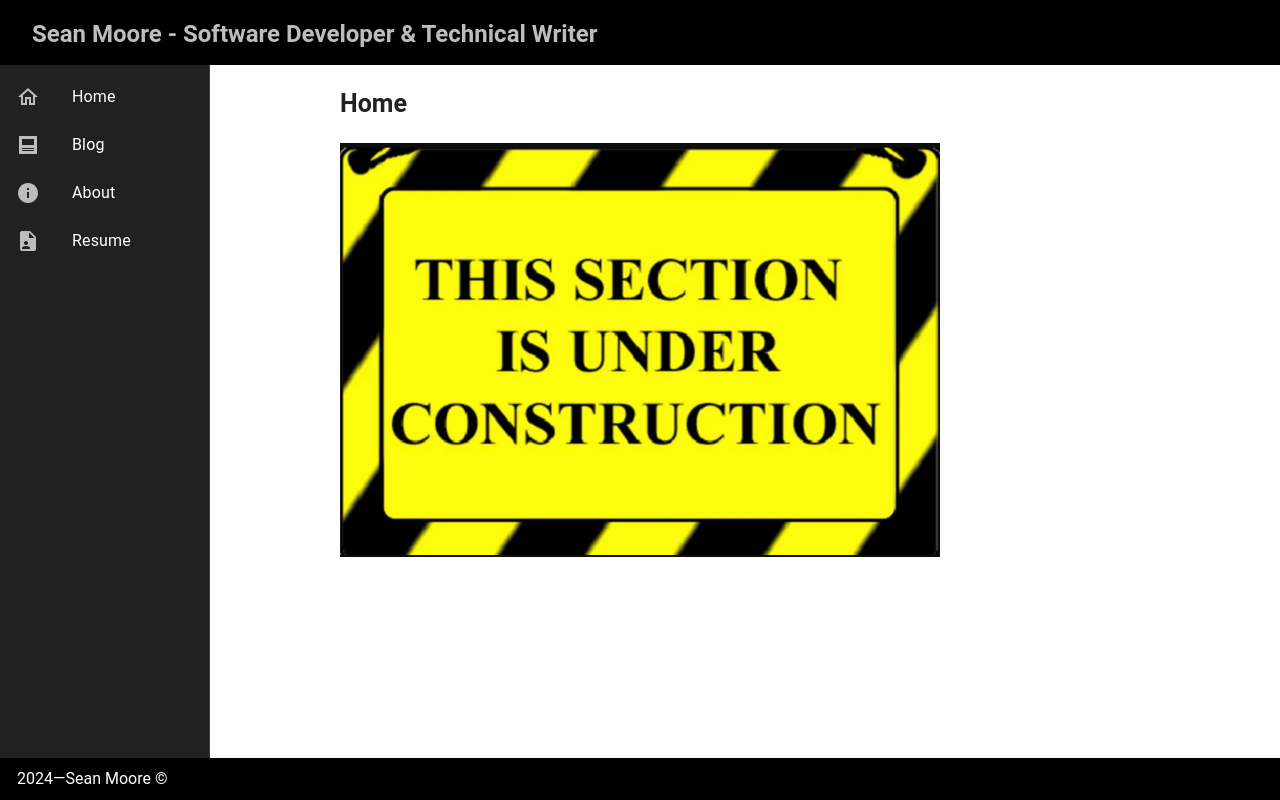
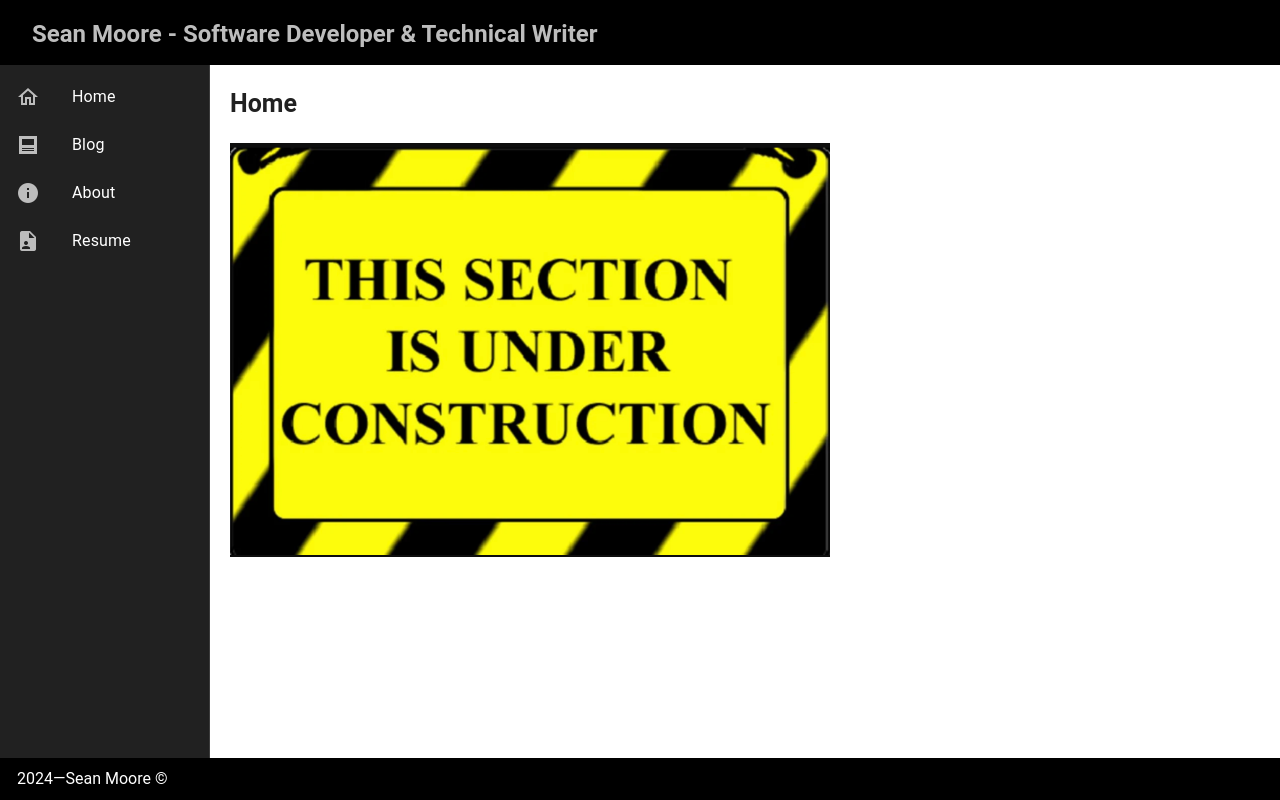
Before and after one commit to seanmooretechwriter/seanmooretechwriter.github.io, a Vue app: page / in a window 1280 px wide. Built offline with nearby package versions, Linux system fonts and the light colour scheme.

Commit message:
Remove v-layout from navigation component

```diff
--- a/src/view/component/NavigationMenu.vue
+++ b/src/view/component/NavigationMenu.vue
@@ -1,18 +1,37 @@
 <template>
-  <v-layout>
-    <v-navigation-drawer class="bg-grey-darken-4" width="210" theme="dark" permanent>
-      <v-list color="transparent">
-        <v-list-item prepend-icon="mdi-home-outline" title="Home" @click="navigate('/')"></v-list-item>
-        <v-list-item prepend-icon="mdi-post" title="Blog" @click="navigate('/blog')"></v-list-item>
-        <v-list-item prepend-icon="mdi-information" title="About" @click="navigate('/about')"></v-list-item>
-        <v-list-item prepend-icon="mdi-file-account" title="Resume" @click="navigate('/resume')"></v-list-item>
-      </v-list>
-    </v-navigation-drawer>
-  </v-layout>
+  <v-navigation-drawer
+    class="bg-grey-darken-4"
+    width="210"
+    theme="dark"
+    permanent
+  >
+    <v-list color="transparent">
+      <v-list-item
+        prepend-icon="mdi-home-outline"
+        title="Home"
+        @click="navigate('/')"
+      ></v-list-item>
+      <v-list-item
+        prepend-icon="mdi-post"
+        title="Blog"
+        @click="navigate('/blog')"
+      ></v-list-item>
+      <v-list-item
+        prepend-icon="mdi-information"
+        title="About"
+        @click="navigate('/about')"
+      ></v-list-item>
+      <v-list-item
+        prepend-icon="mdi-file-account"
+        title="Resume"
+        @click="navigate('/resume')"
+      ></v-list-item>
+    </v-list>
+  </v-navigation-drawer>
 </template>
 
 <script setup lang="ts">
-import { useRouter } from 'vue-router';
+import { useRouter } from "vue-router";
 const router = useRouter();
 
 const navigate = (path: string) => {
```
